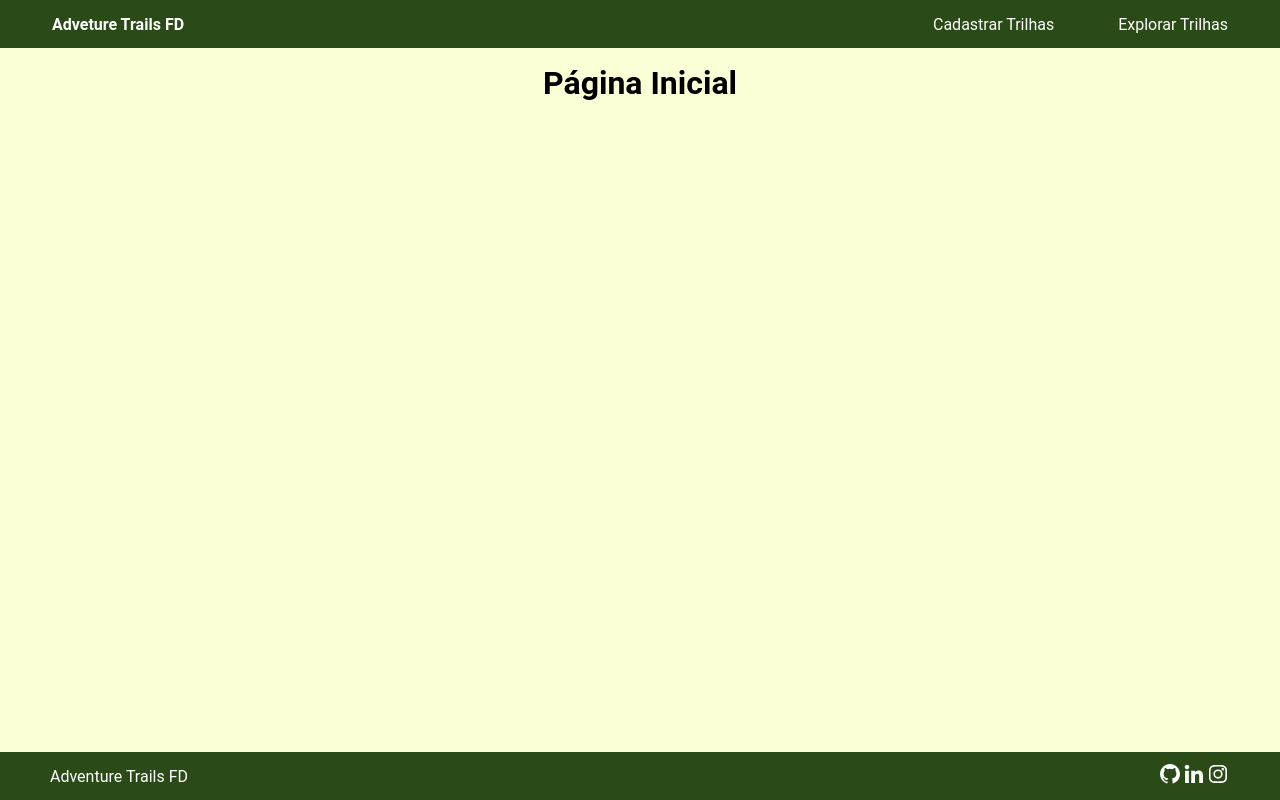
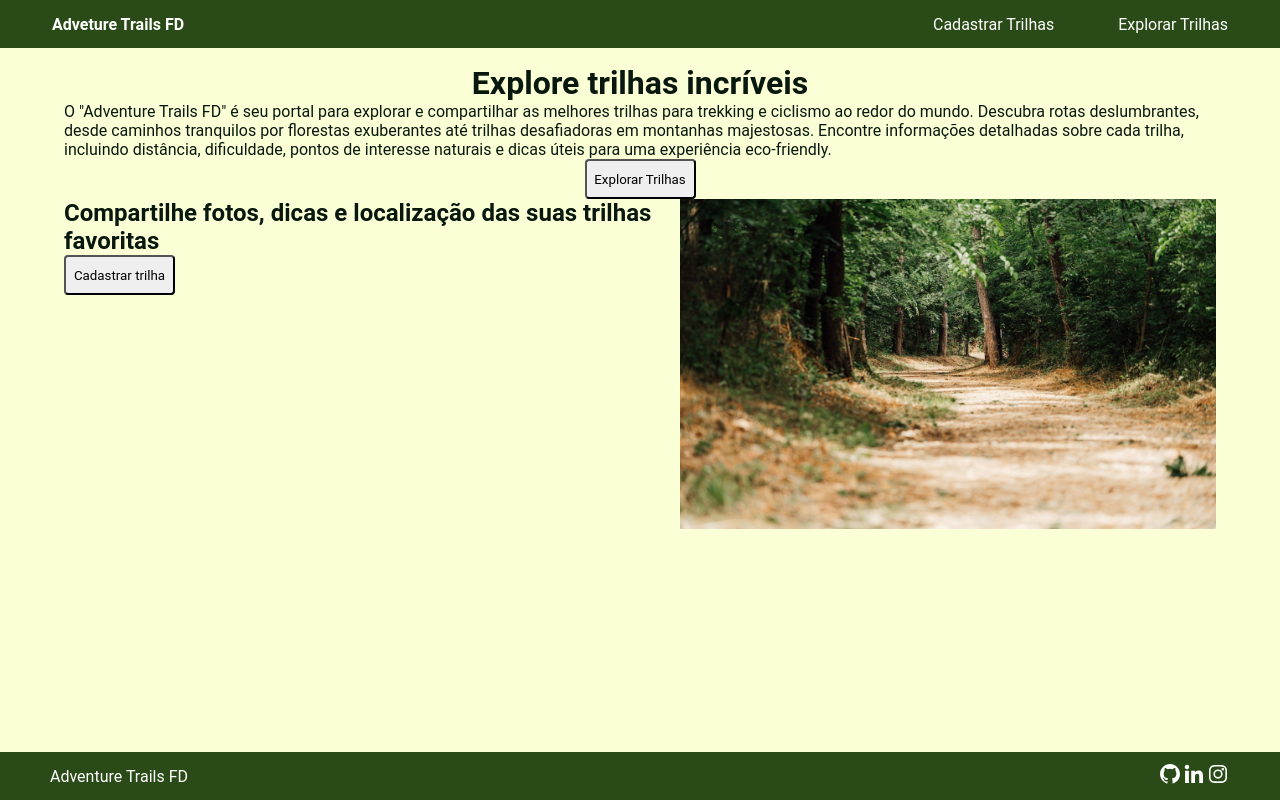
Before and after one commit to marcelovntr/Primeiro-Projeto-React, a React (Vite) app in the folder projeto-trilhas/: page / in a window 1280 px wide. Built offline with nearby package versions, Linux system fonts and the light colour scheme.

Commit message:
Exibir erros e demais atualizações globais

```diff
--- a/projeto-trilhas/public/dados.json
+++ b/projeto-trilhas/public/dados.json
@@ -4,13 +4,13 @@
 {
 
       "nomeTrilha": "Trilha da Costa da Lagoa",
+      "duracao": 120,
+      "trajeto": 4,
       "cidade": "Florinópolis",
       "estado": "SC",
-      "duracao": 120,
-      "trajeto": 4,
+      "usuario": "Guilherme André",
       "dificuldade": "iniciante'",
       "tipo": "caminhada / trekking",
-      "nomeUsuario": "Guilherme André",
       "urlImagem": "https://images.pexels.com/photos/917510/pexels-photo-917510.jpeg?auto=compress&cs=tinysrgb&w=1260&h=750&dpr=1"
 
     },
@@ -18,13 +18,13 @@
     {
 
       "nomeTrilha": "Trilha do Gravatá",
+      "duracao": 30,
+      "trajeto": 3,
      "cidade": "Florinópolis",
       "estado": "SC",
-      "duracao": 30,
-      "trajeto": 3,
+      "usuario": "Paulo Antunes",
       "dificuldade": "intermediária",
       "tipo": "caminhada / trekking",
-      "nomeUsuario": "Paulo Antunes",
       "urlImagem": "https://images.pexels.com/photos/917510/pexels-photo-917510.jpeg?auto=compress&cs=tinysrgb&w=1260&h=750&dpr=1"
 
     }
--- a/projeto-trilhas/src/components/CardTrilha/index.jsx
+++ b/projeto-trilhas/src/components/CardTrilha/index.jsx
@@ -1,16 +1,18 @@
 import * as PropTypes from "prop-types" //sempre assim
 
-import "./style.css"
+import styles from "./style.module.css"
 
 
 
 function CardTrilha({ dadosTrilha }) {
 
-
+    if (!dadosTrilha) {
+        return null; // ou renderize uma mensagem de erro ou carregamento
+    }
 
     return (
-        <div className="card_container">
-            <img className="card_imagem" width={200} src={dadosTrilha.urlImagem} alt="imagem da trilha" />
+        <div className={styles.cardcontainer}>
+            <img className={styles.card_imagem} width={200} src={dadosTrilha.urlImagem} alt="imagem da trilha" />
             <h1>{dadosTrilha.nomeTrilha}</h1>
             <span>{dadosTrilha.cidade} / {dadosTrilha.estado}</span>
             <br /><span>{dadosTrilha.trajeto + ' Km '}</span>
@@ -35,12 +37,12 @@ CardTrilha.prototypes = {
         trajeto: PropTypes.number.isRequired,
         dificuldade: PropTypes.string.isRequired,
         //oneOf é uma forma de "enum"
-        tipo: PropTypes.oneOf(['caminhada / trekking', 'ciclismo']),
-        nomeUsuario: PropTypes.string.isRequired,
+        tipo: PropTypes.oneOf(['caminhada / trekking', 'ciclismo / motocross', 'carro / offroad']),
+        usuario: PropTypes.string.isRequired,
         urlImagem: PropTypes.string.isRequired
     })
 
 }
 
-// aqui vão os prop-types
+
 export default CardTrilha;
--- a/projeto-trilhas/src/components/CardTrilha/style.css
+++ b/projeto-trilhas/src/components/CardTrilha/style.module.css
@@ -1,4 +1,4 @@
-.card_container{
+.cardcontainer{
     display: flex;
     box-shadow: .2em .2em .8em black;
     height: 15em;
@@ -6,6 +6,6 @@
     width: 700px;
 }
 
-.card_imagem{
+.cardimagem{
     background-position: center;
 }
--- a/projeto-trilhas/src/index.css
+++ b/projeto-trilhas/src/index.css
@@ -15,7 +15,7 @@
     :root {
         --primary: #2a4b17;
         --white: #ffffff;
-        --black: #1d1d1d;
+        --darkgreen: #09180e;
         --secondary:  rgb(251, 255, 214);
       }
 
--- a/projeto-trilhas/src/pages/PaginaCadastro/PaginaCadastro.jsx
+++ b/projeto-trilhas/src/pages/PaginaCadastro/PaginaCadastro.jsx
@@ -2,7 +2,8 @@
   import { useForm } from "react-hook-form"
   import { TrilhasContext } from "../../context/TrilhasContext";
   import styles from "./PaginaCadastro.module.css"
-  // import { useHistory } from "react-router-dom";
+
+
 
 
   function PaginaCadastro() {
@@ -10,19 +11,15 @@
 
       const { adicionarTrilha } = useContext(TrilhasContext);
 
-      // const history = useHistory();
-
-
 
       function onSubmit(formValue) {
           console.log("valores do formulário:\n", formValue);
 
 
           adicionarTrilha(formValue);
-          // history.push("/lista");
+
 
       }
-
 
       return (
           <div className={styles.containercadastro}>
@@ -101,9 +98,9 @@
 
         <label htmlFor="tipo">Tipo de trilha</label>
         <select {...register("tipo", { required: true })}>
-          <option value="Caminhada/trekking">Caminhada/trekking</option>
-          <option value="bicicleta/motocross"> bicicleta/motocross</option>
-          <option value="carro/offroad"> carro/offroad</option>
+          <option value="Caminhada / trekking"> caminhada/trekking</option>
+          <option value="ciclismo / motocross"> ciclismo/motocross</option>
+          <option value="carro / offroad"> carro/offroad</option>
         </select>
 
         <label htmlFor="urlImagem">"Url da imagem"</label>
--- a/projeto-trilhas/src/pages/PaginaCadastro/PaginaCadastro.module.css
+++ b/projeto-trilhas/src/pages/PaginaCadastro/PaginaCadastro.module.css
@@ -12,10 +12,14 @@
 .formcadastro{
     display: flex;
     flex-direction: column;
-    background-color: cadetblue;
+    /* background-color: cadetblue; */
     width: 600px;
     gap: 8px;
     height: 100vh;
+}
+.formcadastro p{
+    color: red;
+    font-size: 0.75rem;
 }
 
 button{
--- a/projeto-trilhas/src/pages/PaginaErro.jsx
+++ b/projeto-trilhas/src/pages/PaginaErro.jsx
@@ -1,3 +1,4 @@
+
 function PaginaErro(){
     return(
         <div className="container">
--- a/projeto-trilhas/src/pages/PaginaInicial/PaginaInicial.jsx
+++ b/projeto-trilhas/src/pages/PaginaInicial/PaginaInicial.jsx
@@ -1,12 +1,28 @@
 import styles from "./style.module.css"
 
-function PaginaInicial(){
-    return(
+function PaginaInicial() {
+    return (
         <div className={styles.containerinicial}>
 
-        <div>
-        <h1>Página Inicial</h1>
-        </div>
+
+            <h1>Explore trilhas incríveis</h1>
+
+            <p>O "Adventure Trails FD" é seu portal para explorar e compartilhar as melhores trilhas para trekking
+                e ciclismo ao redor do mundo. Descubra rotas deslumbrantes, desde caminhos tranquilos por florestas
+                exuberantes até trilhas desafiadoras em montanhas majestosas. Encontre informações detalhadas sobre
+                cada trilha, incluindo distância, dificuldade, pontos de interesse naturais e dicas úteis para uma
+                experiência eco-friendly.</p>
+
+            <button>Explorar Trilhas</button>
+
+            <div className={styles.divinferior}>
+                <div>
+                    <h2>Compartilhe fotos, dicas e localização das suas trilhas favoritas</h2>
+                    <button>Cadastrar trilha</button>
+                </div>
+                <img src="../src/assets/mato.jpg " alt="imagem trilha floresta" />
+
+            </div>
 
         </div>
     )
--- a/projeto-trilhas/src/pages/PaginaInicial/style.module.css
+++ b/projeto-trilhas/src/pages/PaginaInicial/style.module.css
@@ -4,7 +4,16 @@
     align-items: center;
     padding: 4em;
     width: 100vw;
-    height: 100vh;
-    background-color: var(--secondary)
+    min-height: 100vh;
+    background-color: var(--secondary);
+    color: var(--darkgreen);
 
 }
+
+.divinferior{
+    display: flex;
+}
+.divinferior img{
+    width: 600px;
+    height: 330px;
+}
--- a/projeto-trilhas/src/pages/PaginaLista/PaginaLista.jsx
+++ b/projeto-trilhas/src/pages/PaginaLista/PaginaLista.jsx
@@ -7,14 +7,17 @@ import styles from "./style.module.css";
 
 function PaginaLista() {
 
-const {trilhas} = useContext(TrilhasContext); //<-- importando o useContext no código propriamente
+    const { trilhas } = useContext(TrilhasContext); //<-- importando o useContext no código propriamente
 
 
 
     return (
-        <div className="container">
+        <div className={styles.containerlista}>
 
-            <h1 className="titulo">Explore Trilhas</h1>
+
+
+            <img src="../src/assets/montanha.png    " alt="imagem de montanha de fundo" />
+            <h1>Explore Trilhas</h1>
 
             {Array.isArray(trilhas)
                 && trilhas.map((trilha, index) => (
--- a/projeto-trilhas/src/pages/PaginaLista/style.module.css
+++ b/projeto-trilhas/src/pages/PaginaLista/style.module.css
@@ -0,0 +1,17 @@
+.containerlista{
+    display: flex;
+    flex-direction: column;
+    align-items: center;
+    padding: 3em;
+    width: 100vw;
+    /* height: 100vh; */
+    background-color: var(--secondary);
+    min-height: 100vh;
+
+}
+
+.containerlista > img{
+    width: 1440px;
+    height: 371px;
+    margin-top: 0px;
+}
```
Also changed, not shown: projeto-trilhas/src/assets/mato.jpg (added), projeto-trilhas/src/assets/montanha.png (added).
